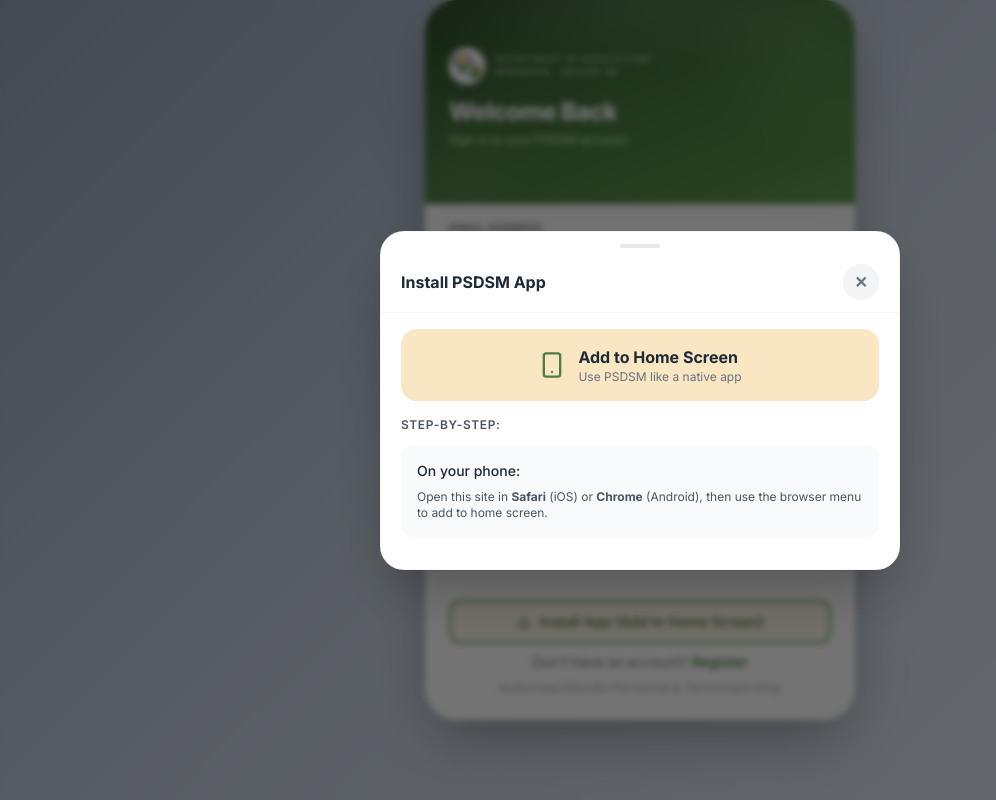
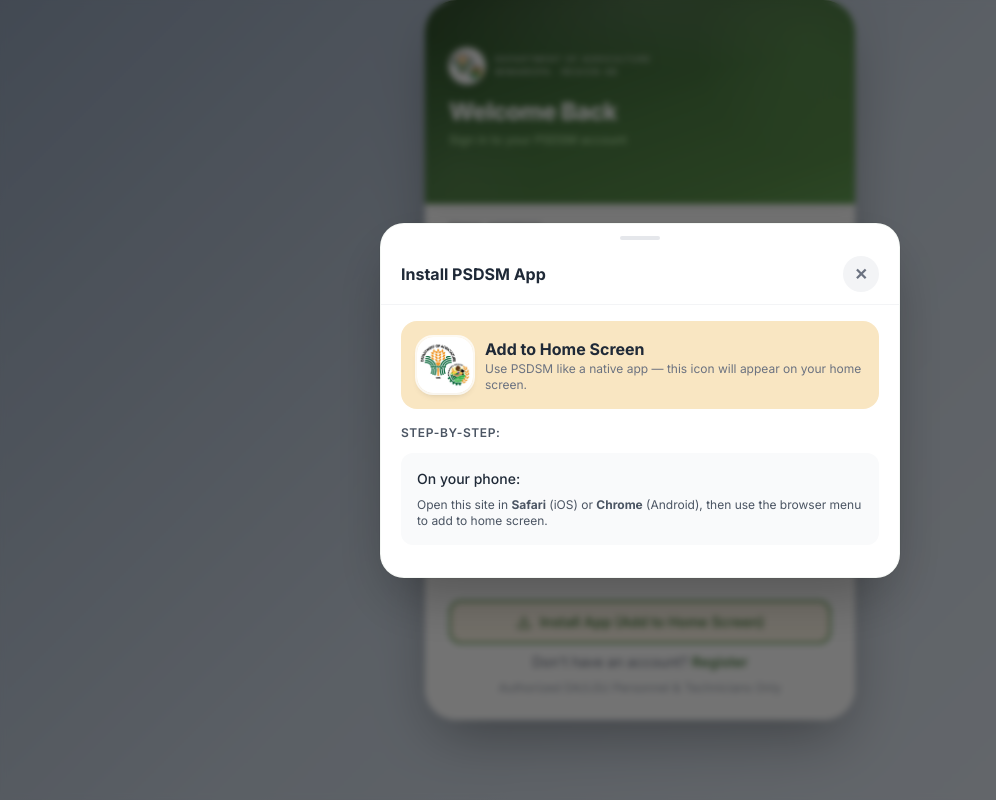
Before and after one commit to crrrwn/PLANT-PEST-AND-DISEASE-SURVEILLANCE, a React (Vite) app: page /login in a window 1280 px wide. Both pictures are taken after a click on the button "Install App (Add to Home Screen)". Shown: the whole page, without its empty margins (0-996 px from the left). Built offline with nearby package versions, Linux system fonts and the light colour scheme; no server answers; the HTML template or start-up script is replaced by a standard one.

Commit message:
version 1.0.6

```diff
--- a/src/components/InstallAppSheet.jsx
+++ b/src/components/InstallAppSheet.jsx
@@ -1,5 +1,5 @@
 import React, { useState, useEffect } from 'react';
-import { Download, Smartphone, CheckCircle } from 'lucide-react';
+import { Download, CheckCircle } from 'lucide-react';
 
 const DARK = '#4e7e44';
 
@@ -49,10 +49,12 @@
     <Modal title="Install PSDSM App" onClose={onClose}>
       <div className="space-y-4">
         <div className="flex items-center justify-center gap-3 p-4 rounded-2xl" style={{ background:'#f9e6c2' }}>
-          <Smartphone size={28} style={{ color:DARK }} />
+          <div className="w-14 h-14 rounded-2xl overflow-hidden shadow-md ring-2 ring-white/80 flex-shrink-0">
+            <img src="/DALOGO.jpg" alt="PSDSM" className="w-full h-full object-cover" />
+          </div>
           <div>
             <p className="font-bold text-gray-800">Add to Home Screen</p>
-            <p className="text-xs text-gray-500">Use PSDSM like a native app</p>
+            <p className="text-xs text-gray-500">Use PSDSM like a native app — this icon will appear on your home screen.</p>
           </div>
         </div>
 
```
